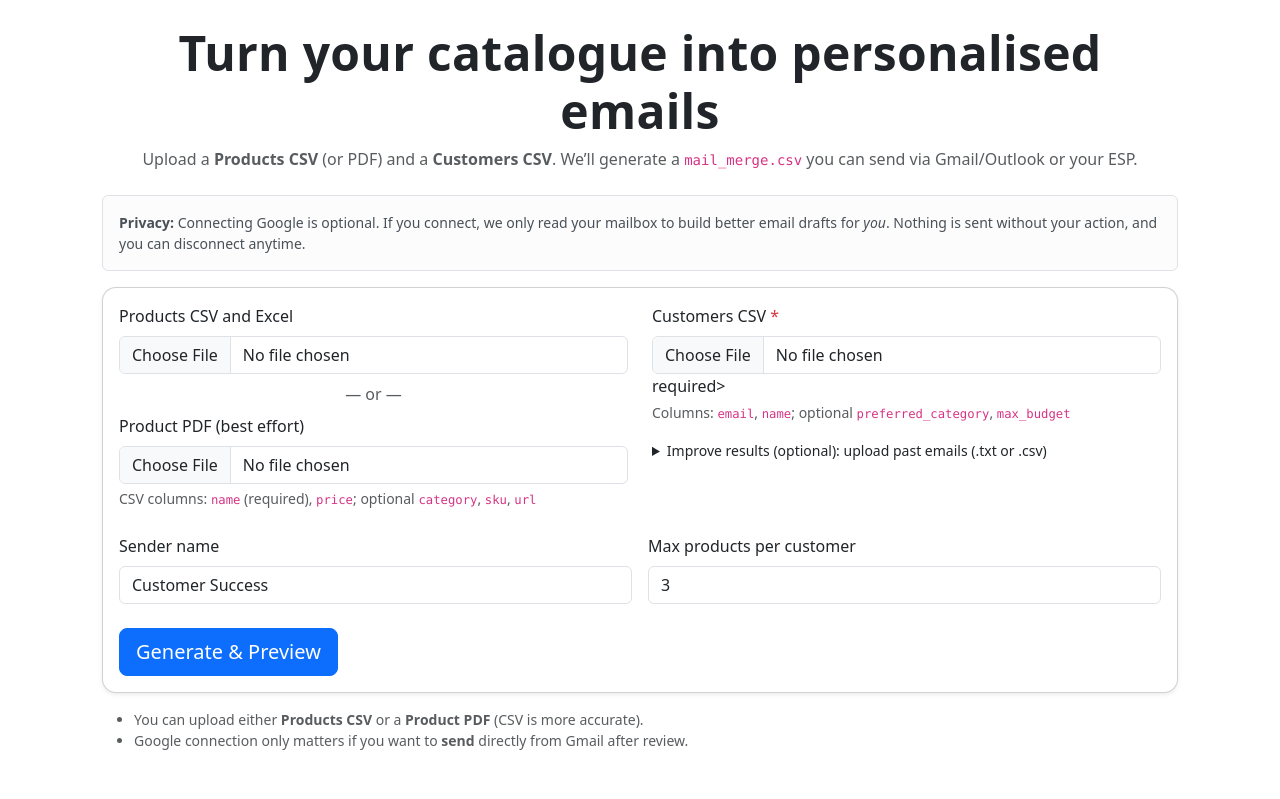
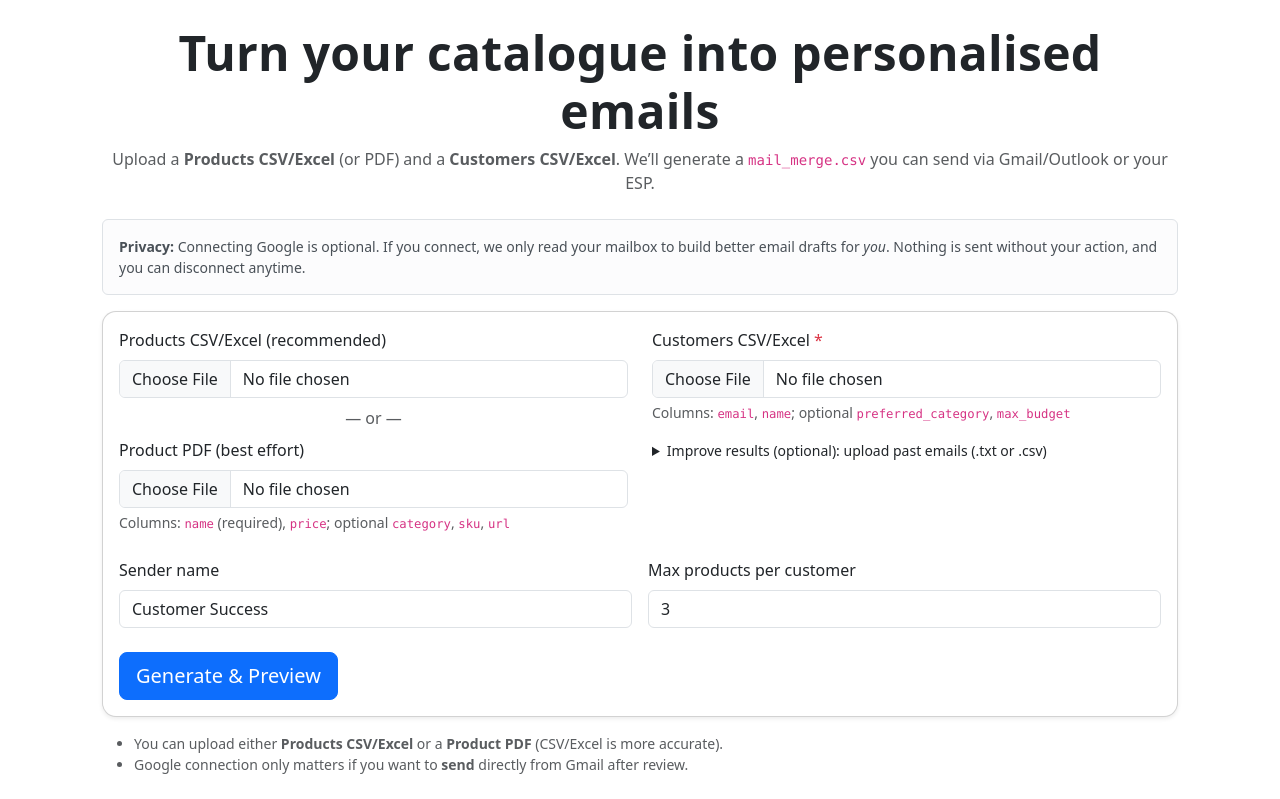
Before and after one commit to Lowen366/customer-email-app-flask, a Python web app: template templates/index.html in a window 1280 px wide. Shown: the part 57-856 px from the top of the page. Before the commit the page ends 807 px from the top, so only its background shows below. Run offline with Jinja, Linux system fonts and the light colour scheme; the template is opened without the code that fills it, so the values that code supplies are empty; some libraries are stand-ins or nearby versions.

Commit message:
Update index.html

```diff
--- a/templates/index.html
+++ b/templates/index.html
@@ -55,7 +55,7 @@
       <section class="hero text-center mb-4">
         <h1 class="display-5">Turn your catalogue into personalised emails</h1>
         <p class="text-muted mb-0">
-          Upload a <strong>Products CSV</strong> (or PDF) and a <strong>Customers CSV</strong>. We’ll generate a
+          Upload a <strong>Products CSV/Excel</strong> (or PDF) and a <strong>Customers CSV/Excel</strong>. We’ll generate a
           <code>mail_merge.csv</code> you can send via Gmail/Outlook or your ESP.
         </p>
       </section>
@@ -71,23 +71,22 @@
         <div class="row g-4">
           <!-- Left: Products -->
           <div class="col-12 col-lg-6">
-            <label class="form-label">Products CSV and Excel </label>
-<input class="form-control" type="file" name="prod_csv" accept=".csv,.xlsx,.xls">
+            <label class="form-label">Products CSV/Excel (recommended)</label>
+            <input class="form-control" type="file" name="prod_csv" accept=".csv,.xlsx,.xls">
 
             <div class="text-center text-muted my-2">— or —</div>
 
             <label class="form-label">Product PDF (best effort)</label>
             <input class="form-control" type="file" name="prod_pdf" accept="application/pdf">
             <div class="form-text">
-              CSV columns: <code>name</code> (required), <code>price</code>; optional <code>category</code>, <code>sku</code>, <code>url</code>
+              Columns: <code>name</code> (required), <code>price</code>; optional <code>category</code>, <code>sku</code>, <code>url</code>
             </div>
           </div>
 
           <!-- Right: Customers + optional history -->
           <div class="col-12 col-lg-6">
-            <label class="form-label">Customers CSV <span class="text-danger">*</span></label>
-            <input class="form-control" type="file" name="cust_csv" accept=".csv,.xlsx,.xls" >required>
-
+            <label class="form-label">Customers CSV/Excel <span class="text-danger">*</span></label>
+            <input class="form-control" type="file" name="cust_csv" accept=".csv,.xlsx,.xls" required>
             <div class="form-text">
               Columns: <code>email</code>, <code>name</code>; optional <code>preferred_category</code>, <code>max_budget</code>
             </div>
@@ -121,7 +120,7 @@
       <!-- Hints -->
       <div class="text-muted small mt-3">
         <ul class="mb-0">
-          <li>You can upload either <strong>Products CSV</strong> or a <strong>Product PDF</strong> (CSV is more accurate).</li>
+          <li>You can upload either <strong>Products CSV/Excel</strong> or a <strong>Product PDF</strong> (CSV/Excel is more accurate).</li>
           <li>Google connection only matters if you want to <strong>send</strong> directly from Gmail after review.</li>
         </ul>
       </div>
```
